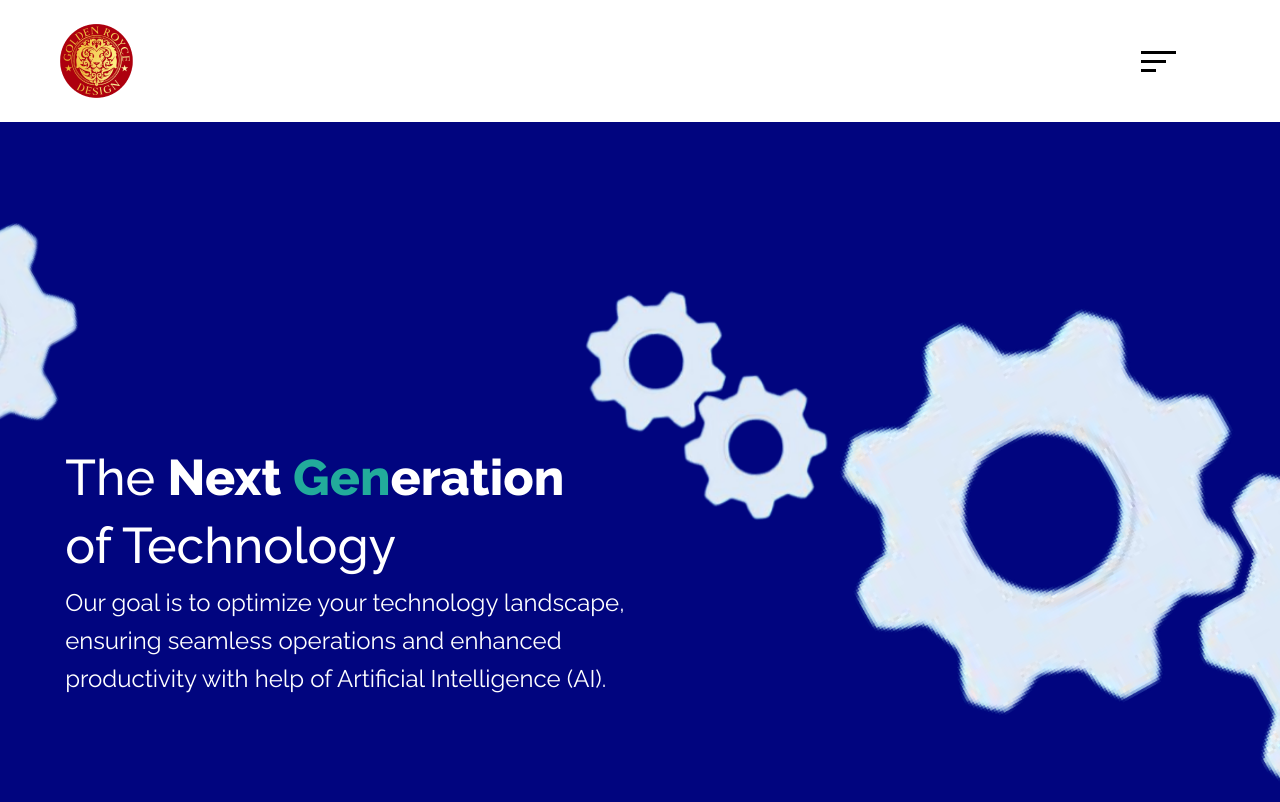
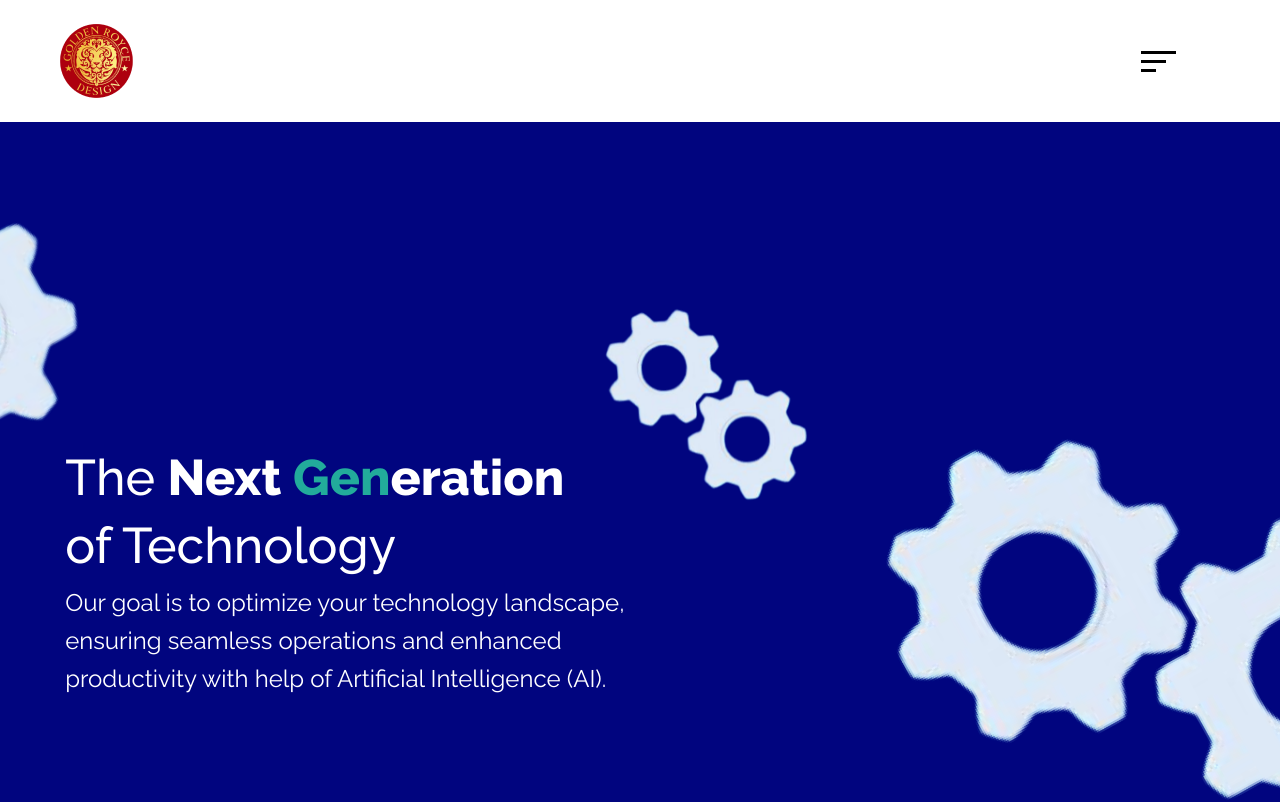
Before and after one commit to DivyaG7/Golden-Royce-Design, a React (Create React App) app: page /It in a window 1280 px wide. Shown: the top 802 px of the page. Built offline with nearby package versions, Linux system fonts and the light colour scheme.

Commit message:
first commit

```diff
--- a/src/components/IT/animation.css
+++ b/src/components/IT/animation.css
@@ -17,9 +17,9 @@
 
 
   .rotate-bottom-right {
-    margin-bottom: -30%;
-    margin-left: 60%;
-    width: 80vw;
+    margin-bottom: -70%;
+    margin-left: 65%;
+    width: 60vw;
     animation: rotateAnimation 2s linear forwards;
     animation-iteration-count: 1;
     transform-origin: bottom right;
@@ -29,7 +29,7 @@
     position: absolute;
     top: 50%;
     left: 60%;
-    width: 30vw;
+    width: 25vw;
     transform: translate(-50%, -50%);
   }
 
```
